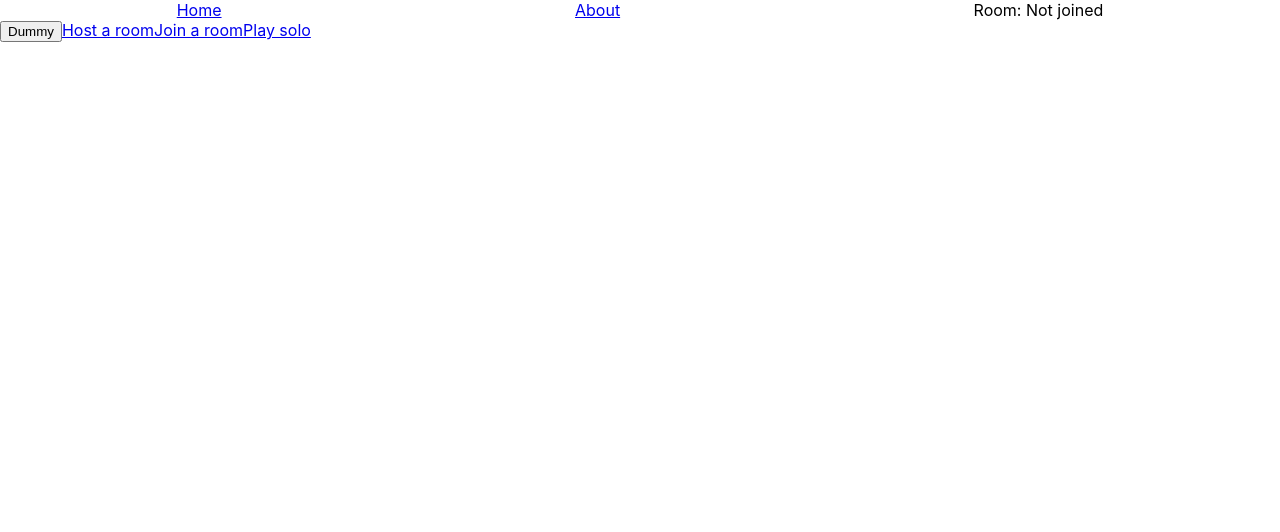
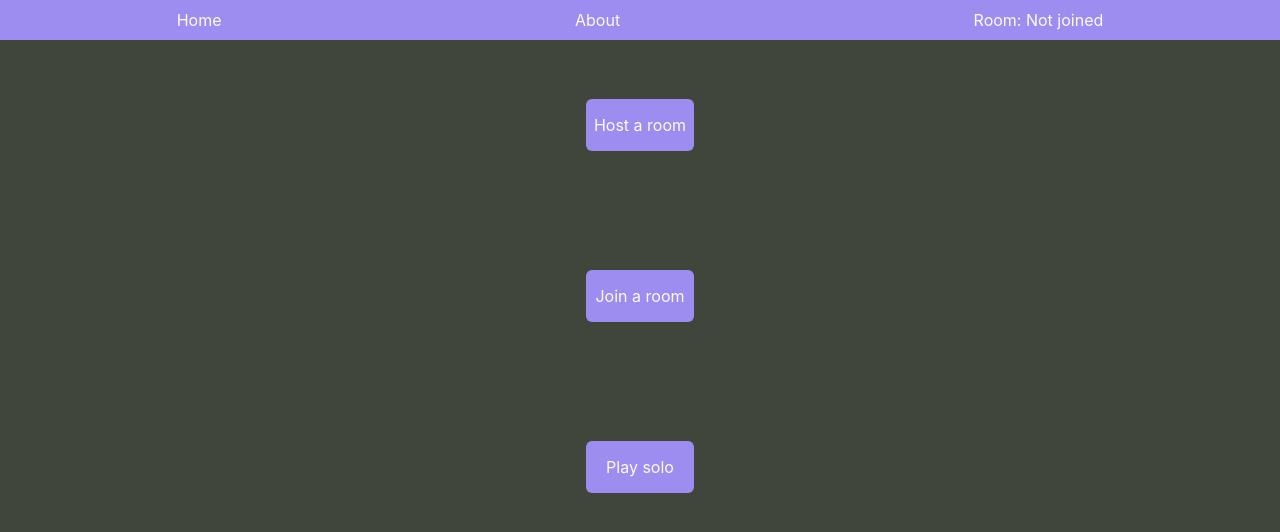
Before and after one commit to HatAndBread/One-Hand-Band, a React (Create React App) app: page / in a window 1280 px wide. Shown: the top 532 px of the page. Built offline with nearby package versions, Linux system fonts and the light colour scheme.

Commit message:
added global styles

```diff
--- a/public/index.html
+++ b/public/index.html
@@ -25,7 +25,7 @@
       work correctly both with client-side routing and a non-root public URL.
       Learn how to configure a non-root public URL by running `npm run build`.
     -->
-    <title>React App</title>
+    <title>Noise Rooms</title>
   </head>
   <body>
     <noscript>You need to enable JavaScript to run this app.</noscript>
--- a/src/App.css
+++ b/src/App.css
@@ -2,11 +2,17 @@
   box-sizing: border-box;
 }
 
-nav ul {
-  display: flex;
-  justify-content: space-around;
-  list-style: none;
-  width: 100vw;
-  margin: 0;
-  padding: 0;
+body {
+  background-color: #41463d;
+  color: snow;
 }
+
+a {
+  color: snow;
+  text-decoration: none;
+}
+
+button {
+  background-color: #9d8df1;
+  color: snow;
+}
--- a/src/Components/Instruments/InstrumentTemplate.js
+++ b/src/Components/Instruments/InstrumentTemplate.js
@@ -28,6 +28,7 @@ export default function InstrumentTemplate({ instrument }) {
   const preventer = (e) => {
     e.preventDefault();
   };
+
   useEffect(() => {
     setMyInstrument({ instrument });
     return () => {
--- a/src/Components/Nav/Nav.js
+++ b/src/Components/Nav/Nav.js
@@ -1,4 +1,5 @@
 import { Link } from 'react-router-dom';
+import '../../Styles/Components/Nav.css';
 
 export default function Nav(props) {
   return (
--- a/src/Pages/Home.js
+++ b/src/Pages/Home.js
@@ -1,18 +1,19 @@
 import { Link } from 'react-router-dom';
+import '../Styles/Pages/Home.css';
 
 export default function Home() {
-  const handleClick = async () => {
-    const res = await fetch('/hi');
-    const data = await res.json();
-    console.log(data);
-  };
   return (
-    <div>
-      <div>
-        <button onClick={handleClick}>Dummy</button>
-        <Link to="/host">Host a room</Link>
-        <Link to="/join">Join a room</Link>
-        <Link to="/instrument">Play solo</Link>
+    <div className="home-container">
+      <div className="home-button-container">
+        <Link to="/host" className="home-btn">
+          Host a room
+        </Link>
+        <Link to="/join" className="home-btn">
+          Join a room
+        </Link>
+        <Link to="/instrument" className="home-btn">
+          Play solo
+        </Link>
       </div>
     </div>
   );
--- a/src/Pages/Host.js
+++ b/src/Pages/Host.js
@@ -1,10 +1,19 @@
 import { useState, useEffect, useContext } from 'react';
 import { Context } from '../App';
+import Instruments from './Instruments';
 import socket from '../clientSocketHandler';
+import '../Styles/Pages/Host.css';
 
 export default function Host() {
   const context = useContext(Context);
   const [pinText, setPinText] = useState('');
+  const [pinSet, setPinSet] = useState(false);
+  useEffect(() => {
+    if (!pinSet) {
+      socket.emit('getPin');
+      setPinSet(true);
+    }
+  }, [pinSet]);
   useEffect(() => {
     socket.on('getPin', (data, session) => {
       console.log(data);
@@ -19,13 +28,13 @@ export default function Host() {
     };
   }, [context]);
 
-  const generatePin = () => {
-    socket.emit('getPin');
-  };
   return (
     <div>
-      <div className="pin-display">{pinText}</div>
-      <button onClick={generatePin}>Generate Pin</button>
+      {pinSet && <Instruments />}
+      {!pinSet && <div>'Fetching pin... Please wait✨'</div>}
+      <div className="pin-display">
+        <div>{pinText}</div>
+      </div>
     </div>
   );
 }
--- a/src/Pages/Instruments.js
+++ b/src/Pages/Instruments.js
@@ -1,15 +1,17 @@
 import { Link, Route } from 'react-router-dom';
 import InstrumentTemplate from '../Components/Instruments/InstrumentTemplate';
+import '../Styles/Components/Instruments.css';
 
 export default function Instruments() {
   return (
     <div>
       <div>
-        <div>Select your instrument</div>
-        <Link to="/instrument/noise">Noise</Link>
-        <Link to="/instrument/drone">Drone</Link>
-        <Link to="/instrument/percussion">Percussion</Link>
-        <Link to="/instrument/keyboard">Keyboard</Link>
+        <div className="instrument-links">
+          <Link to="/instrument/keyboard">🎹</Link>
+          <Link to="/instrument/percussion">🥁</Link>
+          <Link to="/instrument/drone">🦥</Link>
+          <Link to="/instrument/noise">🙉</Link>
+        </div>
         <Route path="/instrument/noise">
           <InstrumentTemplate instrument={'noise'} />
         </Route>
--- /dev/null
+++ b/src/Styles/Components/Instruments.css
@@ -0,0 +1,9 @@
+.instrument-links {
+  width: 100vw;
+  display: flex;
+  justify-content: space-evenly;
+}
+
+.instrument-links a {
+  font-size: 40px;
+}
--- /dev/null
+++ b/src/Styles/Components/Nav.css
@@ -0,0 +1,23 @@
+.home-btn {
+  background-color: #9d8df1;
+  text-align: center;
+  color: snow;
+  padding: 16px 8px 16px 8px;
+  border-radius: 6px;
+}
+
+nav ul {
+  display: flex;
+  justify-content: space-around;
+  list-style: none;
+  width: 100vw;
+  margin: 0;
+  padding: 0;
+}
+
+nav {
+  background-color: #9d8df1;
+  display: flex;
+  align-items: center;
+  height: 40px;
+}
--- /dev/null
+++ b/src/Styles/Pages/Home.css
@@ -0,0 +1,15 @@
+.home-container {
+  display: flex;
+  position: fixed;
+  top: 40px;
+  justify-content: center;
+  width: 100vw;
+  height: calc(100vh - 40px);
+}
+
+.home-button-container {
+  display: flex;
+  height: 64vh;
+  flex-direction: column;
+  justify-content: space-around;
+}
--- /dev/null
+++ b/src/Styles/Pages/Host.css
@@ -0,0 +1,8 @@
+.pin-display {
+  width: 100vw;
+  height: 60vh;
+  font-size: 20vw;
+  display: flex;
+  justify-content: center;
+  align-items: center;
+}
```
Also changed, not shown: 2 other files (tests, documents, lock files or other folders).
